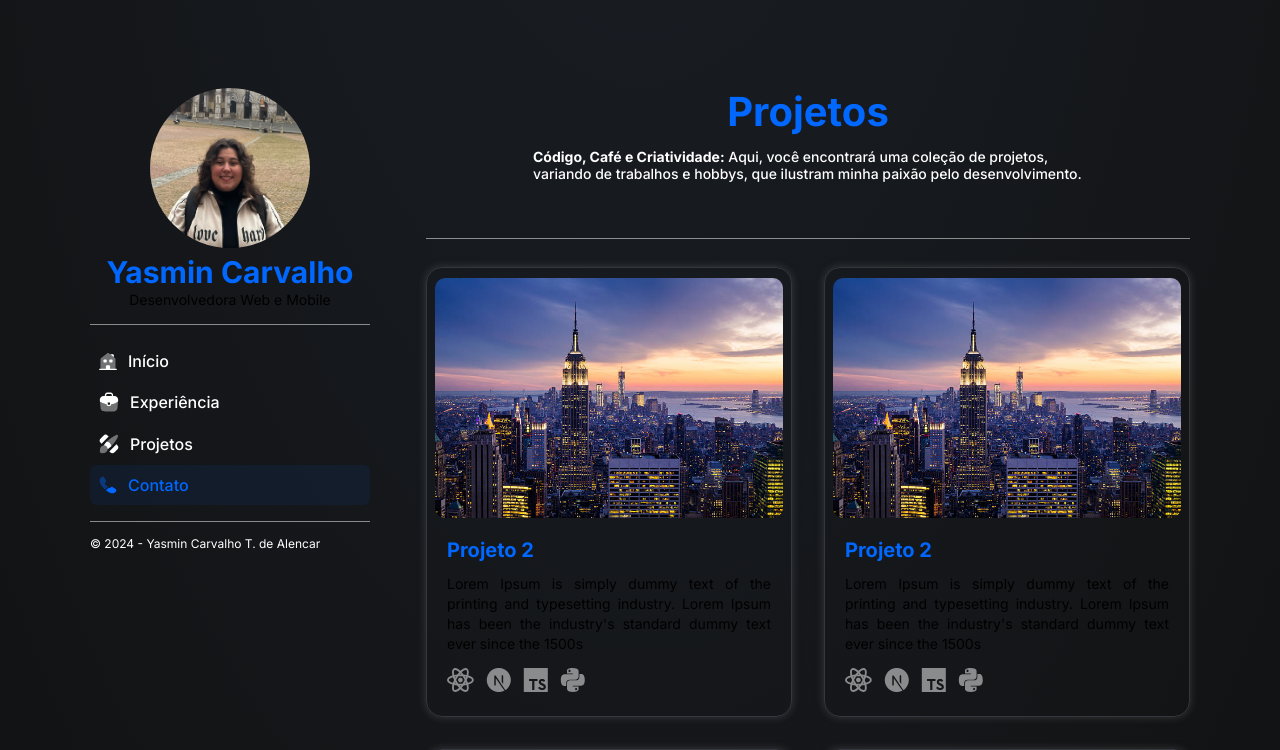
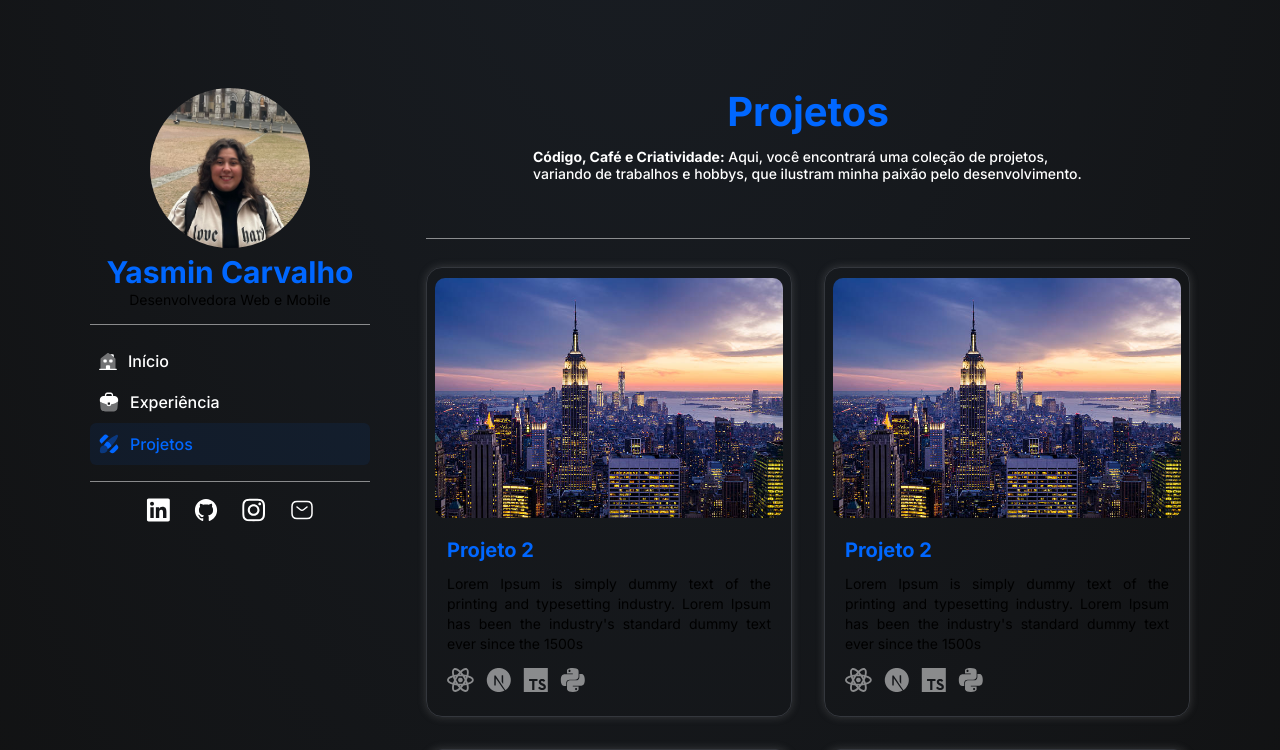
Before and after one commit to Yasnnie/portifolio-react, a Next.js app: page /projetos in a window 1280 px wide. Shown: the top 750 px of the page. Built offline with nearby package versions, Linux system fonts and the light colour scheme.

Commit message:
feat: desktop version finished

```diff
--- a/src/components/Contact/index.tsx
+++ b/src/components/Contact/index.tsx
@@ -10,19 +10,13 @@ import WhiteEmail from '/public/assets/icon/WhiteEmail.svg'
 export default function Contact() {
   return (
     <Container id="contato">
-      <h3 className="c-contact__title">Entre em contato</h3>
-      <p className="c-contact__subtitle">
-        Dúvidas? Soluções? Conecte-se agora! 🚀 <br /> Me chame para resolver
-        seus desafios tecnológicos!
-      </p>
-      <div className="c-contact__d-flex">
       <a
         className="c-contact__link"
         href="https://www.linkedin.com/in/carvalho-yas/"
         target="_blank"
         rel="noreferrer"
       >
-          <Image src={WhiteLinkedin} alt="Linkedin" width={28} height={28} />
+        <Image src={WhiteLinkedin} alt="Linkedin" width={24} height={24} />
 
         <span className="c-contact__link__text">/carvalho-yas</span>
       </a>
@@ -32,7 +26,7 @@ export default function Contact() {
         target="_blank"
         rel="noreferrer"
       >
-          <Image src={WhiteGithub} alt="Github" width={28} height={28} />
+        <Image src={WhiteGithub} alt="Github" width={24} height={24} />
         <span className="c-contact__link__text">@Yasnnie</span>
       </a>
       <a
@@ -41,7 +35,7 @@ export default function Contact() {
         target="_blank"
         rel="noreferrer"
       >
-          <Image src={WhiteInsta} alt="Instagram" width={28} height={28} />
+        <Image src={WhiteInsta} alt="Instagram" width={24} height={24} />
         <span className="c-contact__link__text">@yas_fca</span>
       </a>
       <a
@@ -50,77 +44,50 @@ export default function Contact() {
         target="_blank"
         rel="noreferrer"
       >
-          <Image src={WhiteEmail} alt="Instagram" width={28} height={28} />
+        <Image src={WhiteEmail} alt="Instagram" width={24} height={24} />
         <span className="c-contact__link__text">dev.cyas@gmail.com</span>
       </a>
-      </div>
     </Container>
   )
 }
 
 const Container = styled.section`
   display: flex;
-  flex-direction: column;
-  background: linear-gradient(91.84deg, #00122d 30.95%, #001f4d 98.87%);
-  width: 100%;
-  padding: 24px;
-  border-radius: 12px;
-  margin-top: 28px;
   align-items: center;
-
-  .c-contact__title {
-    font-size: 26px;
-    font-weight: 600;
-    line-height: 32px;
-    color: ${theme.white};
-    margin-bottom: 6px;
-  }
-
-  .c-contact__subtitle {
-    font-size: 16px;
-    font-weight: 400;
-    text-align: center;
-    line-height: 20px;
-    color: ${theme.gray300};
-  }
-
-  .c-contact__d-flex {
-    display: flex;
-    align-items: center;
-    gap: 16px;
-    margin-top: 24px;
-  }
+  justify-content: center;
+  gap: 24px;
 
   .c-contact__link {
     display: flex;
+    flex-direction: column;
     align-items: center;
     gap: 6px;
     height: 36px;
-    font-size: 16px;
+    font-size: 12px;
     font-weight: 500;
-    max-width: 30px;
-    overflow: hidden;
+    position: relative;
     transition: 0.6s;
-    border-radius: 4px;
 
     .c-contact__link__text {
-      position: relative;
+      position: absolute;
       word-break: keep-all;
-      left: -100px;
+      width: max-content;
+      top: 0px;
+      border-radius: 4px;
       opacity: 0;
       transition: 0.6s;
+      z-index: -1;
+
     }
 
     &:hover {
-      max-width: 220px;
-      padding: 4px 6px;
-      background: ${theme.blue300};
       transition: 0.6s;
-
       .c-contact__link__text {
         transition: 0.6s;
         opacity: 1;
-        left: 0px;
+        top: 32px;
+        background: linear-gradient(91.84deg, #00122d 30.95%, #001f4d 98.87%);
+        padding: 4px 6px;
       }
     }
   }
--- a/src/components/Header/index.tsx
+++ b/src/components/Header/index.tsx
@@ -16,6 +16,7 @@ import BlueWork from '/public/assets/icon/BlueWork.svg'
 import BlueProject from '/public/assets/icon/BlueProject.svg'
 import BluePhone from '/public/assets/icon/BluePhone.svg'
 import { useEffect, useState } from 'react'
+import Contact from '../Contact'
 
 const NavOptions = [
   {
@@ -36,12 +37,6 @@ const NavOptions = [
     selectIcon: BlueProject,
     link: '#projetos',
   },
-  {
-    text: 'Contato',
-    icon: WhitePhone,
-    selectIcon: BluePhone,
-    link: '#contato',
-  },
 ]
 
 export default function Header() {
@@ -57,10 +52,6 @@ export default function Header() {
       {
         id: 'projetos',
         offset: document.getElementById('projetos')?.offsetTop || 0,
-      },
-      {
-        id: 'contato',
-        offset: document.getElementById('contato')?.offsetTop || 0,
       },
     ]
 
@@ -100,6 +91,7 @@ export default function Header() {
       <h1 className="c-header__title">Yasmin Carvalho</h1>
       <p className="c-header__subtitle">Desenvolvedora Web e Mobile</p>
 
+
       <nav className="c-header__nav">
         {NavOptions.map((item, index) => {
           const isSelect = selected == item.link
@@ -119,9 +111,7 @@ export default function Header() {
         })}
       </nav>
 
-      <span className="c-header__copyright">
-        © 2024 - Yasmin Carvalho T. de Alencar
-      </span>
+      <Contact />
     </Container>
   )
 }
@@ -221,5 +211,7 @@ const Container = styled.header`
     line-height: 0.75rem;
     letter-spacing: 0em;
     color: ${theme.white};
+    position: absolute;
+    bottom: 0px;
   }
 `
--- a/src/pages/index.tsx
+++ b/src/pages/index.tsx
@@ -6,12 +6,13 @@ import HomeProjects from '@/components/HomeProjects'
 import Contact from '@/components/Contact'
 import ExperienceContainer from '@/components/ExperienceContainer'
 import useScrollReveal from '@/hooks/useScollReview'
+import Footer from '@/components/Footer'
 
 export default function Home() {
   useScrollReveal('.scroll-review-item', {
     duration: 1000,
     delay: 150,
-    distance: '350px',
+    distance: '230px',
     scale: 1,
     easing: 'ease',
 
@@ -32,7 +33,7 @@ export default function Home() {
         <Line />
         <HomeProjects />
         <Line />
-        <Contact />
+        <Footer/>
       </PageContainer>
     </>
   )
```
Also changed, not shown: src/components/Footer/index.tsx (added, +82 -0 lines). Lines whose indentation alone changed are shown as unchanged.
